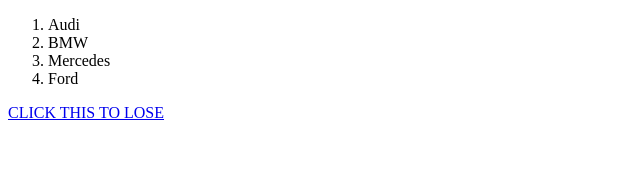
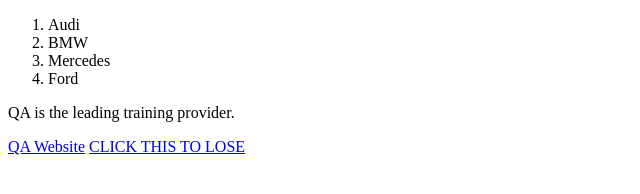
Before and after one commit to gparker49/QA-HTML, a plain HTML site: page parttwo.html in a window 1280 px wide. Shown: the whole page, without its empty margins (0-640 px from the left). Drawn offline with Linux system fonts and the light colour scheme.

Commit message:
exercise 8 done

```diff
--- a/parttwo.html
+++ b/parttwo.html
@@ -9,6 +9,7 @@
             <li>Mercedes</li>
             <li>Ford</li>
         </ol>
-
+        <p title ="tooltip">QA is the leading training provider.</p>
+        <a href = "https://www.qa.com/">QA Website</a>
         <a href="index.html">CLICK THIS TO LOSE</a>
     </body>
```
